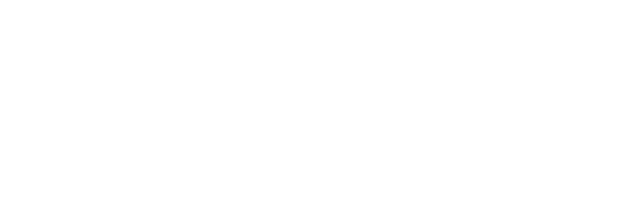
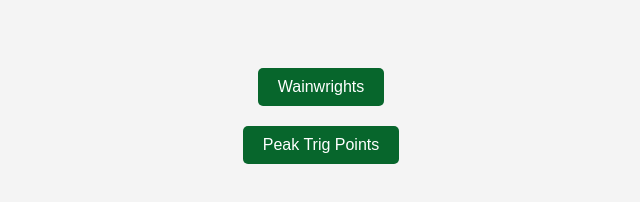
Before and after one commit to FergusMcGee/FergusMcGee.github.io, a plain HTML site: page index.html in a window 1280 px wide. Shown: the whole page, without its empty margins (319-959 px from the left). Drawn offline with Linux system fonts and the light colour scheme.

Commit message:
Added basic styling

```diff
--- a/index.html
+++ b/index.html
@@ -1,8 +1,5 @@
 <!DOCTYPE html>
-<!--[if lt IE 7]>      <html class="no-js lt-ie9 lt-ie8 lt-ie7"> <![endif]-->
-<!--[if IE 7]>         <html class="no-js lt-ie9 lt-ie8"> <![endif]-->
-<!--[if IE 8]>         <html class="no-js lt-ie9"> <![endif]-->
-<!--[if gt IE 8]>      <html class="no-js"> <!--<![endif]-->
+
 <html>
     <head>
         <meta charset="utf-8">
@@ -11,13 +8,37 @@
         <meta name="description" content="">
         <meta name="viewport" content="width=device-width, initial-scale=1">
         <link rel="stylesheet" href="">
+        <style>
+            body {
+                font-family: Arial, sans-serif;
+                background-color: #f4f4f4;
+                text-align: center;
+                padding-top: 50px;
+            }
+
+            a {
+                display: inline-block;
+                margin: 10px;
+                padding: 10px 20px;
+                background-color: #07662c;
+                color: white;
+                border-radius: 5px;
+                text-decoration: none;
+                transition: background-color 0.3s;
+            }
+
+            a:hover {
+                background-color: #0056b3;
+            }
+        </style>
     </head>
+
     <body>
         <!--[if lt IE 7]>
             <p class="browsehappy">You are using an <strong>outdated</strong> browser. Please <a href="#">upgrade your browser</a> to improve your experience.</p>
         <![endif]-->
-        <a href="http://FergusMcGee.github.io/wainwrights.html"></a>
-        <a href="http://FergusMcGee.github.io/PeakDistrictTrigPoints.html"></a>
+        <a href="http://FergusMcGee.github.io/wainwrights.html">Wainwrights</a><br>
+        <a href="http://FergusMcGee.github.io/PeakDistrictTrigPoints.html">Peak Trig Points</a>
         <script src="" async defer></script>
     </body>
 </html>
```
